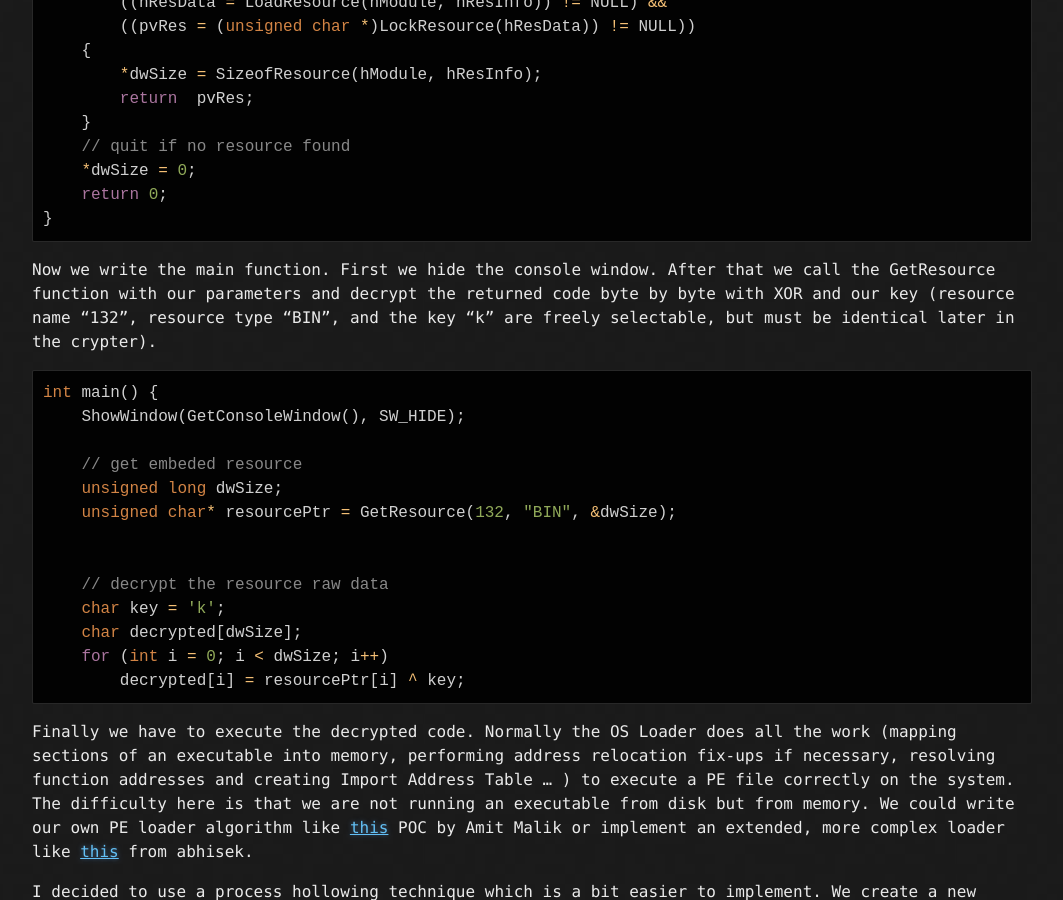
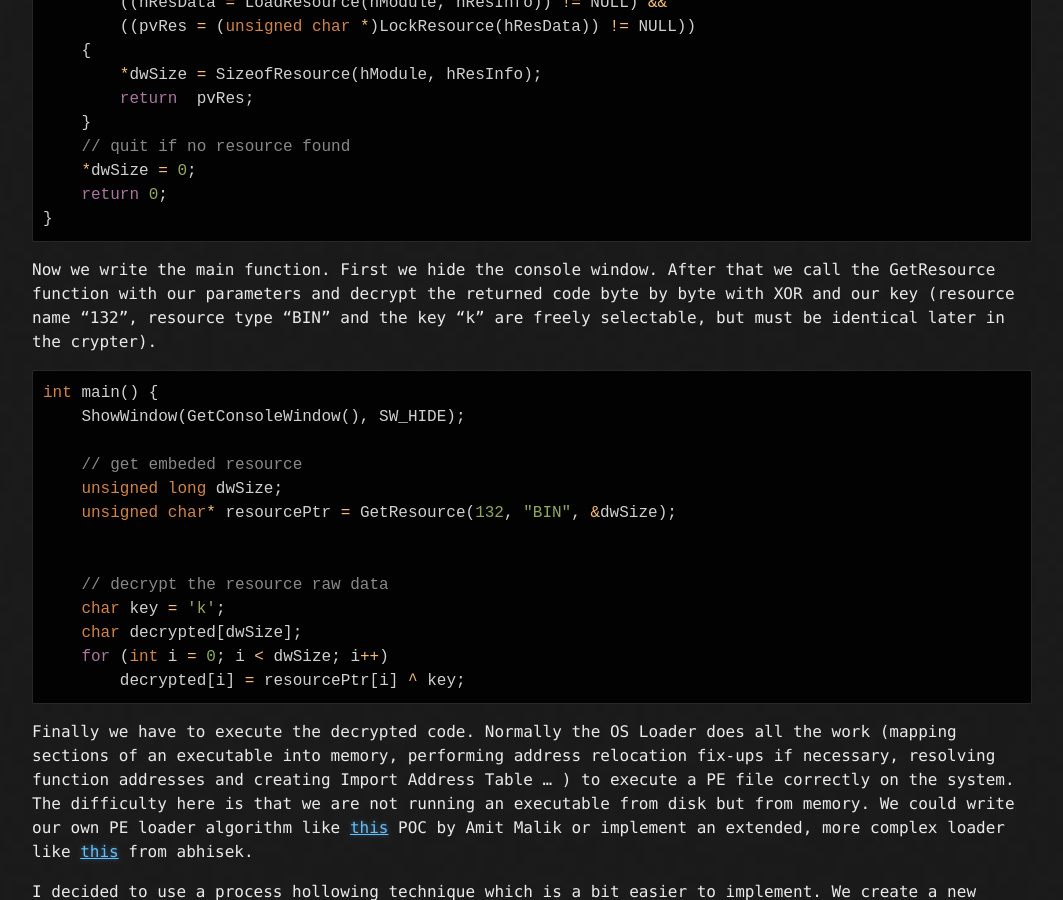
Before and after one commit to Ricky5panish/Ricky5panish.github.io, a Jekyll site: the page built from pe-runtime-crypter.md, in a window 1280 px wide and 900 px high, scrolled down 2267 px. Shown: the whole window, without its empty margins (108-1171 px from the left). Built offline with Jekyll 4.4.1, drawn with Linux system fonts in a browser that asks for light colours; our own code applies the rules of GitHub Pages for plain Markdown files.

````diff
--- a/pe-runtime-crypter.md
+++ b/pe-runtime-crypter.md
@@ -81,7 +81,7 @@ unsigned char *GetResource(int resourceId, char* resourceString, unsigned long*
 
 
 Now we write the main function. First we hide the console window. After that we call
-the GetResource function with our parameters and decrypt the returned code byte by byte with XOR and our key (resource name "132", resource type "BIN", and the key "k" are freely selectable, but must be identical later in the crypter).
+the GetResource function with our parameters and decrypt the returned code byte by byte with XOR and our key (resource name "132", resource type "BIN" and the key "k" are freely selectable, but must be identical later in the crypter).
 ```c++
 int main() {
     ShowWindow(GetConsoleWindow(), SW_HIDE);
````
